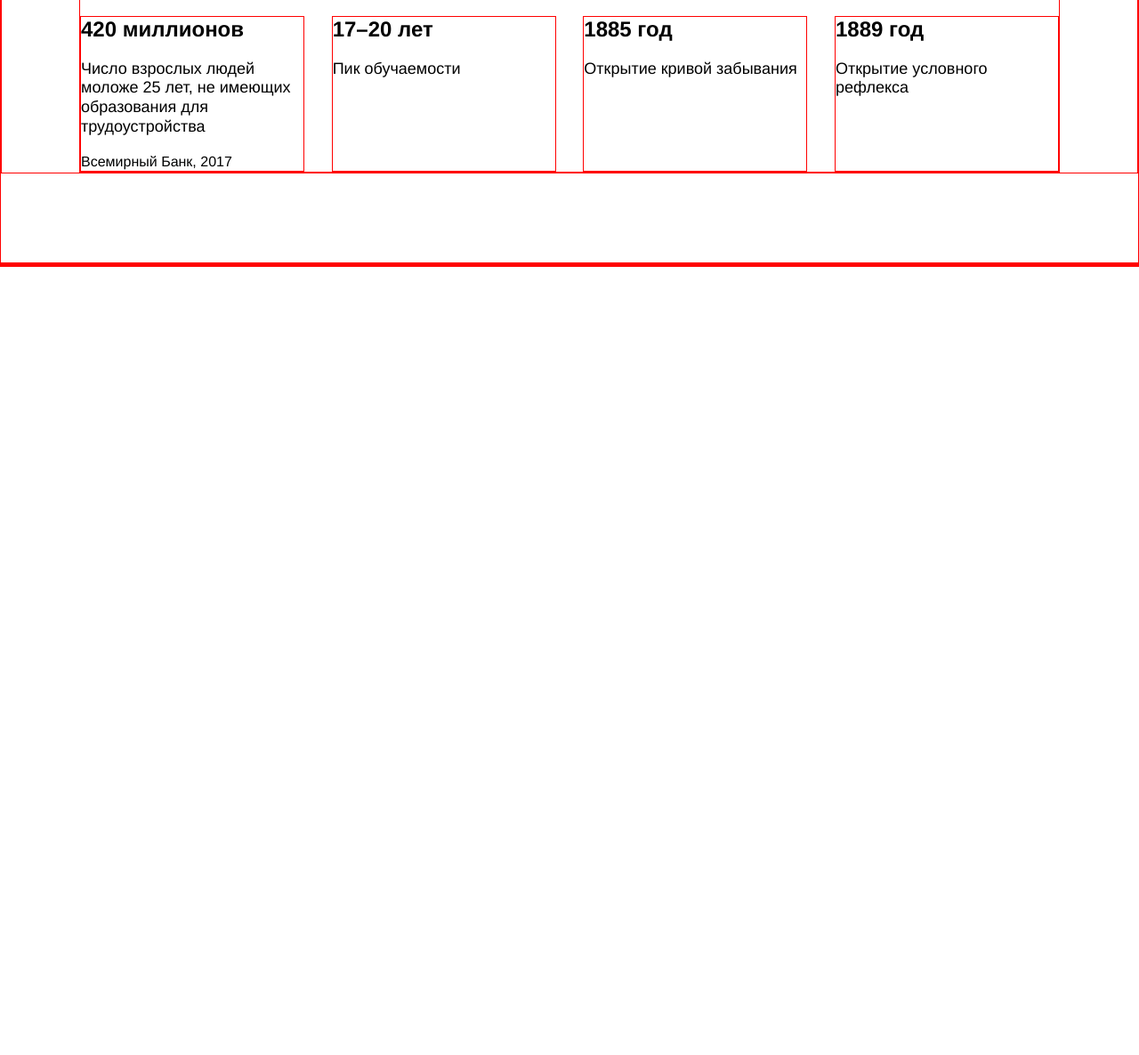
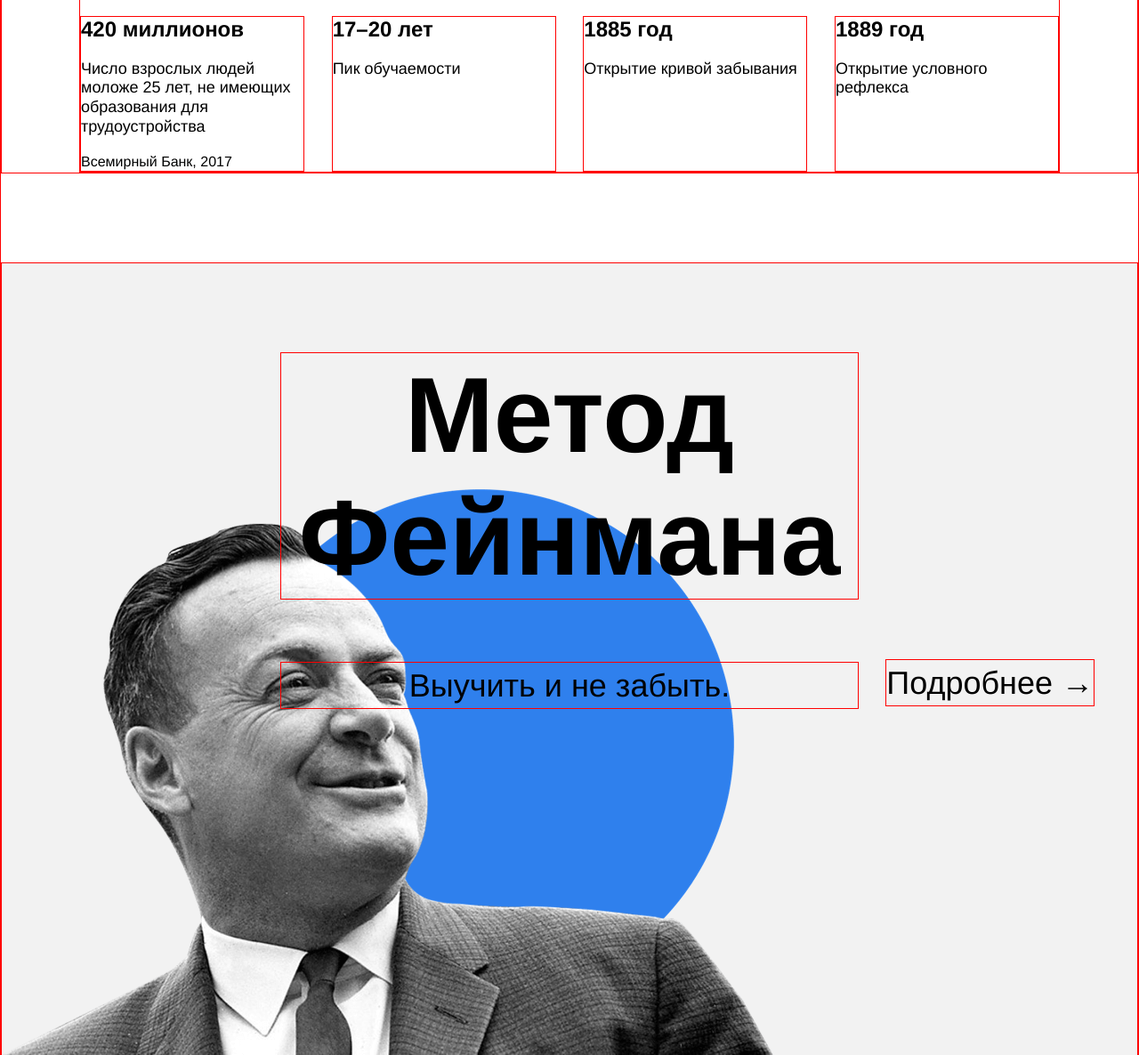
Before and after one commit to Vladimir-art/first-project, a plain HTML site: page index.html in a window 1280 px wide. Shown: the part 1725-2911 px from the top of the page at 89% size. Before the commit the page ends 2025 px from the top, so only its background shows below. Drawn offline with Linux system fonts and the light colour scheme.

Commit message:
4 секция Фейнман

```diff
--- a/index.html
+++ b/index.html
@@ -93,6 +93,15 @@
             </section>
 
             <section class="feinman">
+                <div class="feinman__title">
+                    <h1 class="feinman__title_text">Метод Фейнмана</h1>
+                </div>
+                <div class="feinman__subtitle">
+                    <h2 class="feinman__subtitle_text">Выучить и не забыть.</h2>
+                </div>
+                <div class="feinman__link">
+                    <a class="feinman__link_text" href="#">Подробнее &#8594</a>
+                </div>
             </section>
 
             <section class="kaufman">
--- a/styles/style.css
+++ b/styles/style.css
@@ -207,6 +207,66 @@
     margin: 20px 0 0;
 }
 
+/* разметка четвертой секции сайта Feinman*/
+
+.feinman {
+   height: 890px;
+   background-color: #f2f2f2;
+   background-image: url(../images/feinman.png);
+   background-repeat: no-repeat;
+   background-position: left bottom;
+   background-size: 867px 637px;
+   -o-background-size: 867px 637px;
+   -moz-background-size: 867px 637px;
+   position: relative;
+   /* margin: 0; */
+   /* display: flex; */
+}
+
+.feinman__title {
+    width: 648px;
+    margin: 100px auto 70px;
+}
+
+.feinman__subtitle {
+    width: 648px;
+    margin: 0 auto;
+}
+
+.feinman__link {
+    position: absolute;
+    top: 50%;
+    right: 48px;
+}
+
+/* работа непосредственно с текстом четвертой секции сайта Feinman*/
+
+.feinman__title_text {
+    margin: 0;
+    text-align: center;
+    line-height: 1.15;
+    font-size: 120px;
+    font-weight: bold;
+}
+
+.feinman__subtitle_text {
+    margin: 0;
+    text-align: center;
+    line-height: 51px;
+    font-size: 36px;
+    font-weight: normal;
+}
+
+.feinman__link_text {
+    margin: 0;
+    line-height: 51px;
+    font-size: 36px;
+    font-weight: normal;
+    color: black;
+    text-decoration: none;
+}
+
+
 
 /* и элемента с модификатором вида ключ-значение */
 .table__cell_theme_dark {
```
